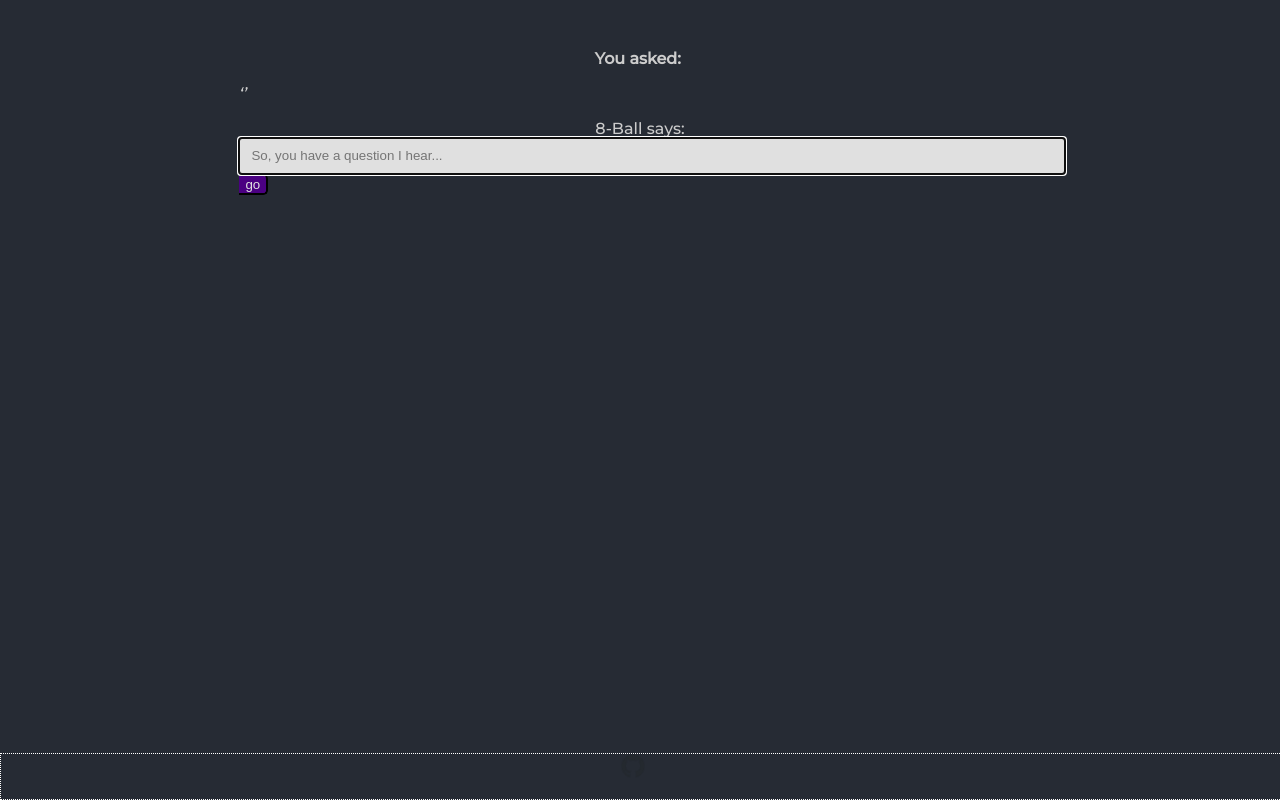
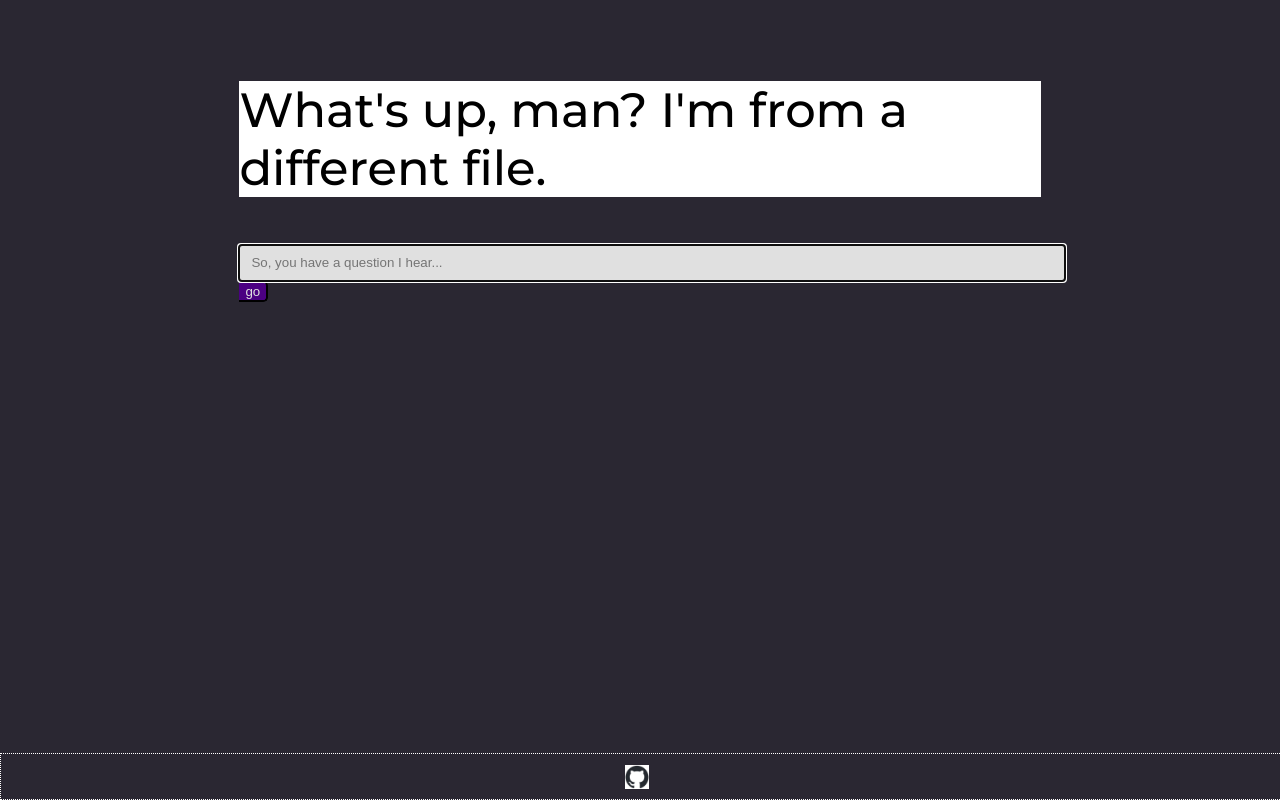
Before and after one commit to aremmell/magic-eightball, a PHP site: page / in a window 1280 px wide. Run offline with PHP 8.4, Linux system fonts and the light colour scheme; data that the repository does not hold is empty.

Commit message:
WIP: refactoring to dynamically render sections of web content based on the PHP script state

```diff
--- a/web/css/eb.css
+++ b/web/css/eb.css
@@ -1,6 +1,6 @@
 body {
     font-family: 'Montserrat', Arial, Verdana, Tahoma;
-    background: #262b34;
+    background: #2a2732;
     color:  #cccccc;
     font-size: 1em;
     padding: 25px;
@@ -160,6 +160,9 @@ a:active { color: #cccccc; }
     }
 
 #eb-footer {
+    display: flex;
+    flex-direction: row;
+    justify-content: center;
     position: absolute;
     left: 0;
     bottom: 0;
@@ -174,6 +177,14 @@ a:active { color: #cccccc; }
 
     #eb-footer .footer-entry {
         margin-right: 0.5rem;
+        margin-top: auto;
+        margin-bottom: auto;
+    }
+
+    #eb-footer .github-logo {
+        background: white;
+        width: 24px;
+        height: 24px;
     }
 
 @font-face {
--- a/web/index.php
+++ b/web/index.php
@@ -124,13 +124,27 @@
     // break this HTML up into sections, and reuse them for different page renderings.
     //
     // Finito.
+    // Right now the below relies on these variables:
+    //  - error_msg
+    //  - error_state
+    //  - question
+    //  - answer
+    // we can just inject these for now to get started.
 
     $error_msg   = "";
+    $question    = "";
+    $answer      = "";
+
     $error_state = app_render_error_page($error_msg);
+    if ($error_state === true) {
+        // processing stops here and we select error page.
+    } else if (app_render_usual_page()) {
+        // stop here at usual. we can fake it for now.
+    } /*else if (app_render_success_page...) is where it gets complicated.*/
 
-    if (!$error_state) {
-        // We can move on to checking the next possible rendering mode!
-    }
+    /* I have confirmed that doing 'include' on another  php file will inject HTML into the dom at
+     * the location  you included it.
+     * So now we have pluggable modules mapped to logic. */
 ?>
 
 <!doctype html>
@@ -156,15 +170,24 @@
                         echo sprintf("<p class=\"error_text error_intro\">%s</p>", LOC_ERROR_INTRO);
                         echo "<p class=\"error_text error_explanation\">$error_msg</p>";
                     } else {
-                        echo sprintf("<p class=\"prev-question-intro\">%s&nbsp;<p class=\"prev-question\">&#x2018;%s&#x2019;</p>",
-                            LOC_YOU_ASKED, $question);
+                        /* can't do this if $question is empty. */
+                        if (empty($question)) {
+                            include 'test-inject.php';
+                           } else {
+                               echo sprintf("<p class=\"prev-question-intro\">%s&nbsp;<p class=\"prev-question\">&#x2018;%s&#x2019;</p>",
+                                LOC_YOU_ASKED, $question);
+                          }
                     }
                 ?>
             <div>
             <div id="eb-new-answer">
                 <?php
                     if ($error_state === false) {
-                        echo sprintf("<span class=\"answer-intro\">%s<span class=\"answer-text\">%s</span>", LOC_ANSWER_PREFIX, $answer);
+                        if (!empty($answer)) {
+                            echo sprintf("<span class=\"answer-intro\">%s<span class=\"answer-text\">%s</span>", LOC_ANSWER_PREFIX, $answer);
+                        } else {
+
+                        }
                     } else {
                         echo "<hr class=\"post-error-divider\"/>" .
                              "<div class=\"post-error-message\"><p class=\"big-down-arrow\">&#x261F;</p><p></p></div>";
@@ -183,12 +206,12 @@
         </div>
 
         <div id="eb-footer">
-            <span class="footer-entry">
+            <div class="footer-entry github-logo">
                 <?php $clean_url = urldecode(ME_GITHUB_REPO); ?>
                 <a href="<?php echo "$clean_url" ?>" target="_blank">
                     <img class="footer-entry" src="img/github-mark.png" alt="Visit the GitHub repository." width="24" height="24">
                 </a>
-            </span>
+            </div>
             <?php if ($error_state !== true && !empty($entire_pl)) {
                 echo "<span class=\"footer-entry\">|</span><span><a href=\"/8b/$entire_pl\" target=\"_blank\">Permalink</a></span>";
             } ?>
--- /dev/null
+++ b/web/test-inject.php
@@ -0,0 +1,20 @@
+<?php
+
+# declare some variables, and then write some HTML nodes.
+# include this in the middle of another file and see if the contents get 'injected'
+
+$foo = "bar";
+
+?>
+
+<style>
+.test-class {
+    font-size: 3em;
+    background: white;
+    color:black;
+}
+</style>
+
+<div class="test-class">
+    <p>What's up, man? I'm from a different file.</p>
+</div>
```
Also changed, not shown: README.md.
